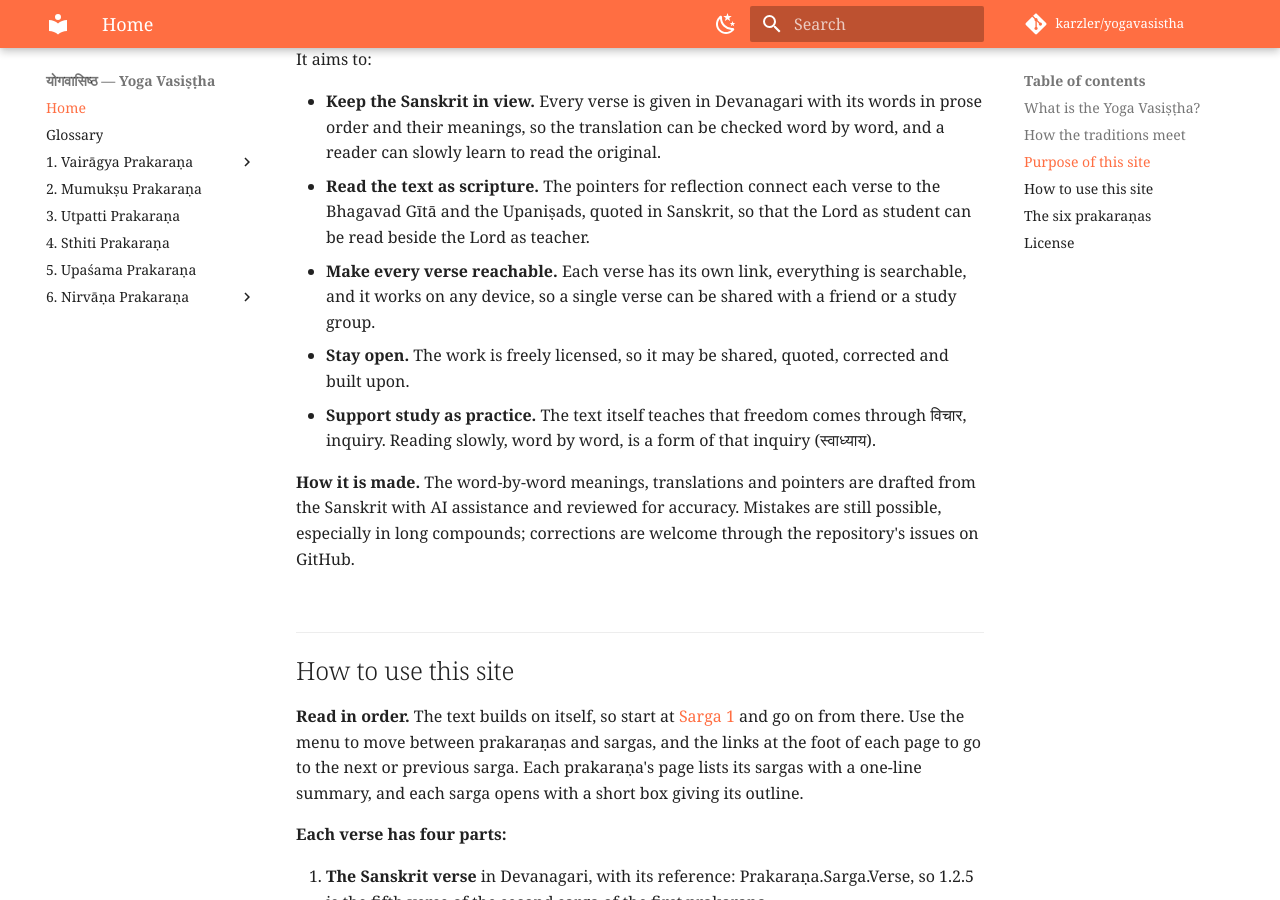
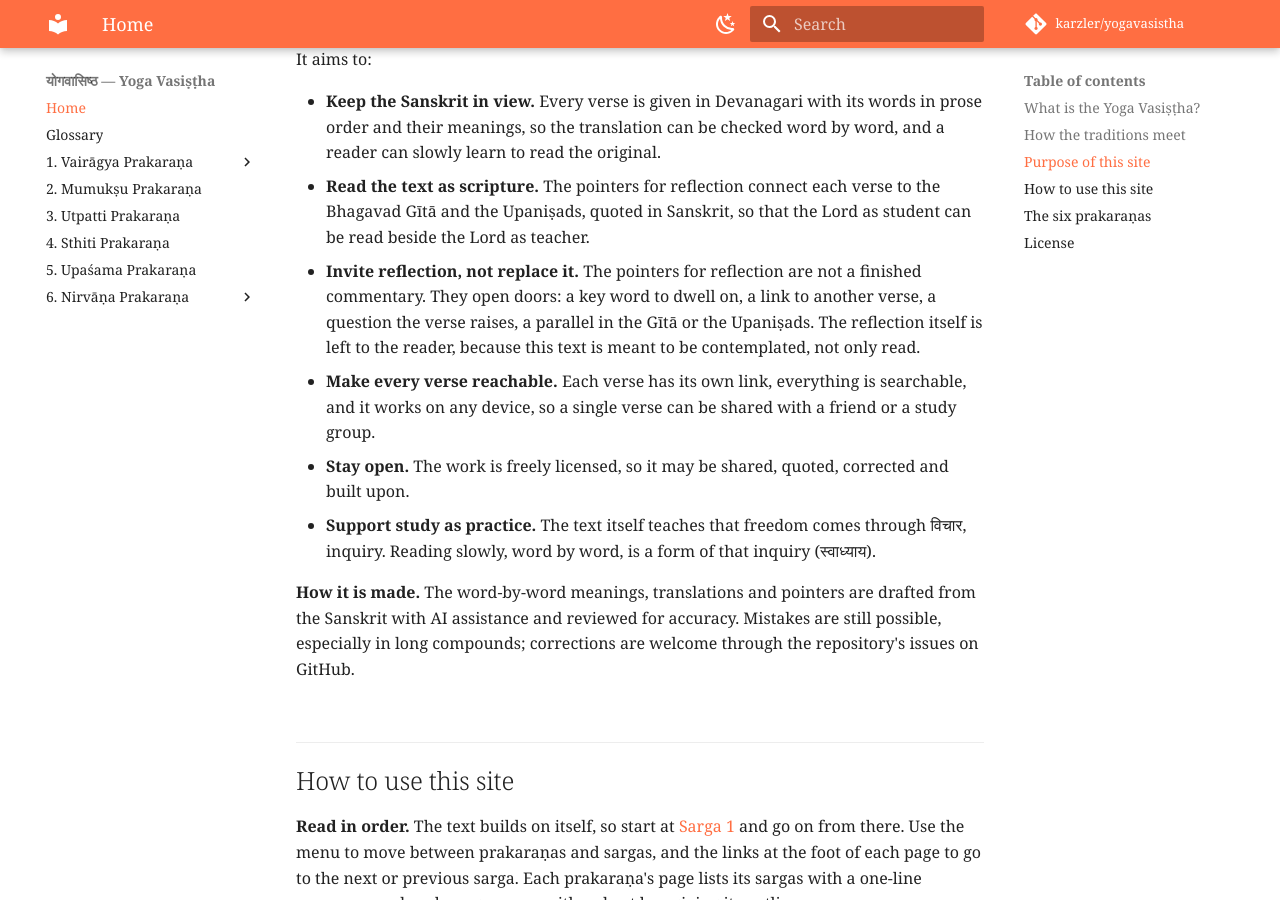
Before and after one commit to karzler/yogavasistha, an MkDocs documentation site: the page built from docs/index.md, in a window 1280 px wide and 900 px high, scrolled down 3319 px. Built offline with MkDocs 1.6.1 and Material for MkDocs 9.7.7, drawn with Linux system fonts in a browser that asks for light colours; comment, search, counter and statistics services are not loaded.

Commit message:
Home: add purpose of the pointers for reflection

```diff
--- a/docs/index.md
+++ b/docs/index.md
@@ -66,6 +66,7 @@ It aims to:
 
 - **Keep the Sanskrit in view.** Every verse is given in Devanagari with its words in prose order and their meanings, so the translation can be checked word by word, and a reader can slowly learn to read the original.
 - **Read the text as scripture.** The pointers for reflection connect each verse to the Bhagavad Gītā and the Upaniṣads, quoted in Sanskrit, so that the Lord as student can be read beside the Lord as teacher.
+- **Invite reflection, not replace it.** The pointers for reflection are not a finished commentary. They open doors: a key word to dwell on, a link to another verse, a question the verse raises, a parallel in the Gītā or the Upaniṣads. The reflection itself is left to the reader, because this text is meant to be contemplated, not only read.
 - **Make every verse reachable.** Each verse has its own link, everything is searchable, and it works on any device, so a single verse can be shared with a friend or a study group.
 - **Stay open.** The work is freely licensed, so it may be shared, quoted, corrected and built upon.
 - **Support study as practice.** The text itself teaches that freedom comes through विचार, inquiry. Reading slowly, word by word, is a form of that inquiry (स्वाध्याय).
```
